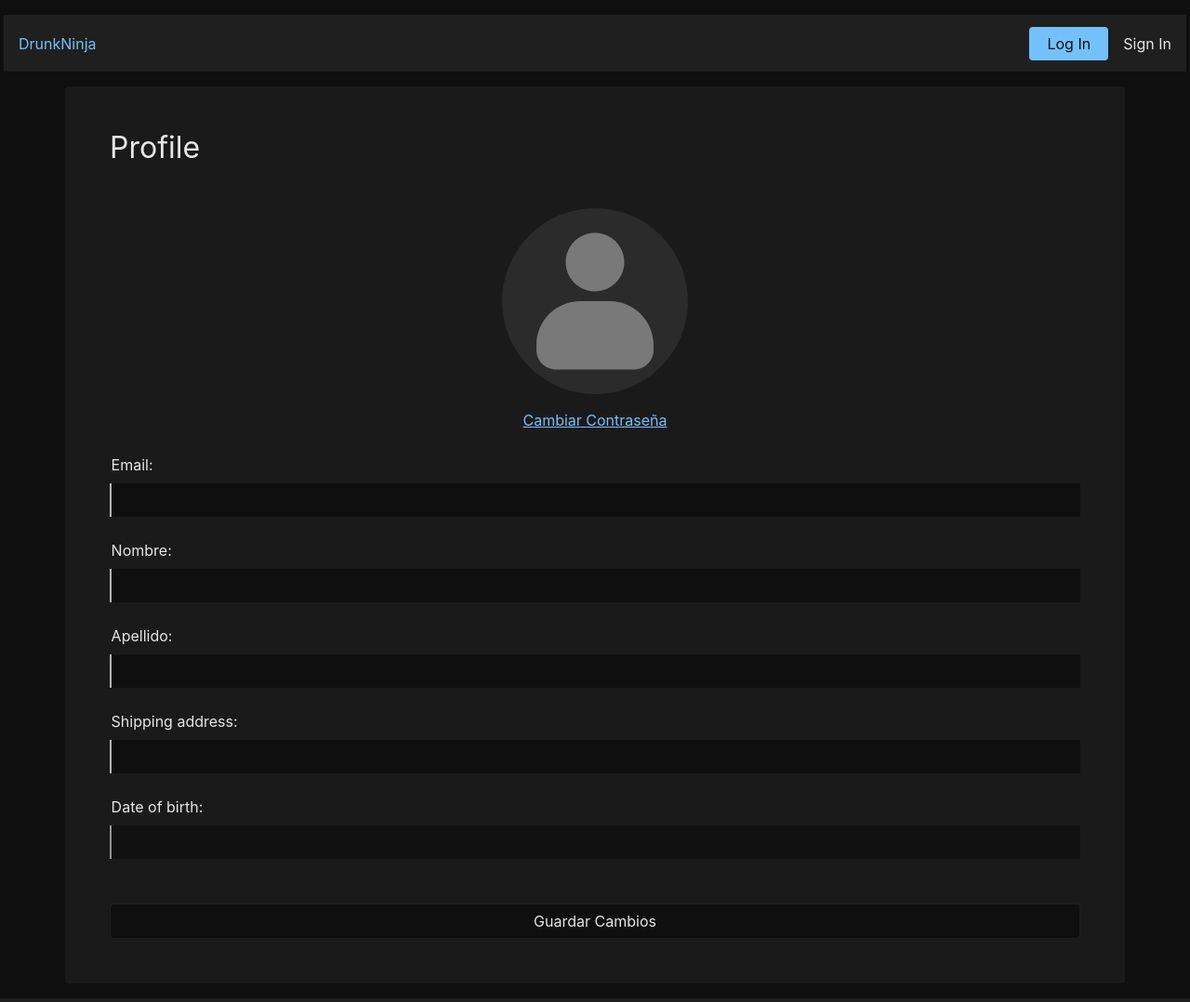
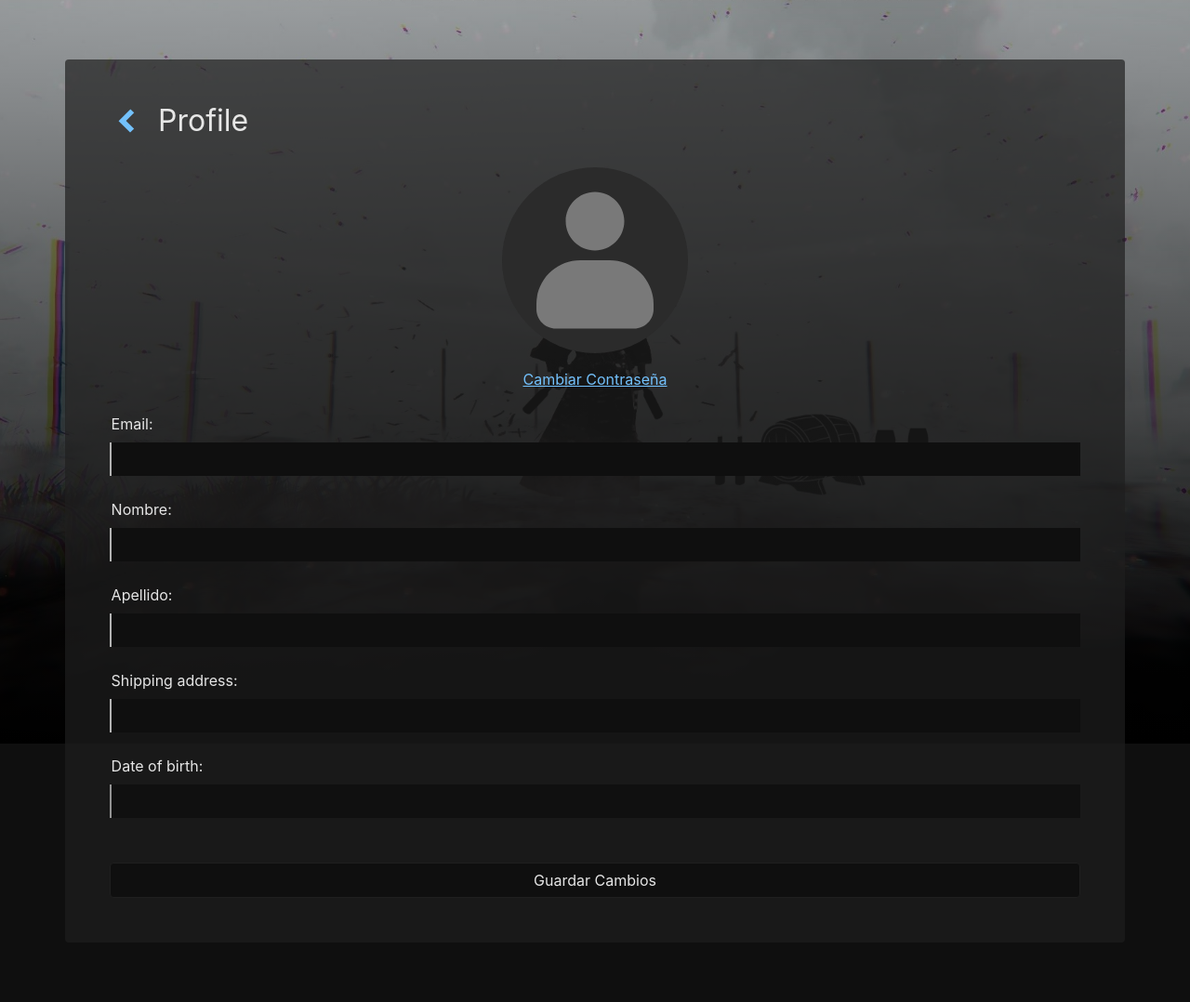
Before and after one commit to MaximilianoMO95/DrunkNinja, a Django app: template templates/users/profile.html in a window 1280 px wide. Shown: the whole page at 93% size. Run offline with Django 4.2, Linux system fonts and the light colour scheme; the template is opened without the code that fills it: values that come from a table or form of the project are taken from there, others are empty.

Commit message:
improve styling

```diff
--- a/templates/users/profile.html
+++ b/templates/users/profile.html
@@ -8,14 +8,18 @@
 {% endblock head %}
 
 {% block content %}
+<main class="container p-5 profile-box position-relative my-5">
+        <div class="banner-bg-fixed"></div>
+        <div class="row justify-content-center">
+                <div class="d-flex flex-row">
+                        <a class="icon" href="/" title="Volver a la tienda">
+                                <span class="icon-svg">
+                                        <svg fill="#000000" viewBox="-8.5 0 32 32" version="1.1" xmlns="http://www.w3.org/2000/svg"><g id="SVGRepo_bgCarrier" stroke-width="0"></g><g id="SVGRepo_tracerCarrier" stroke-linecap="round" stroke-linejoin="round"></g><g id="SVGRepo_iconCarrier"> <title>left</title> <path d="M7.094 15.938l7.688 7.688-3.719 3.563-11.063-11.063 11.313-11.344 3.531 3.5z"></path> </g></svg>
+                                </span>
+                        </a>
+                        <h1 class="m-0">Profile</h1>
+                </div>
 
-<header class="row mb-3">
-        {% include "navbar.html" %}
-</header>
-
-<main class="container p-5 profile-box">
-        <div class="row justify-content-center">
-                <h1>Profile</h1>
                 <div class="row justify-content-center g-3">
                         <div class="avatar">
                                 <img src="{% static "img/avatar.svg" %}" alt="avatar"/>
```
